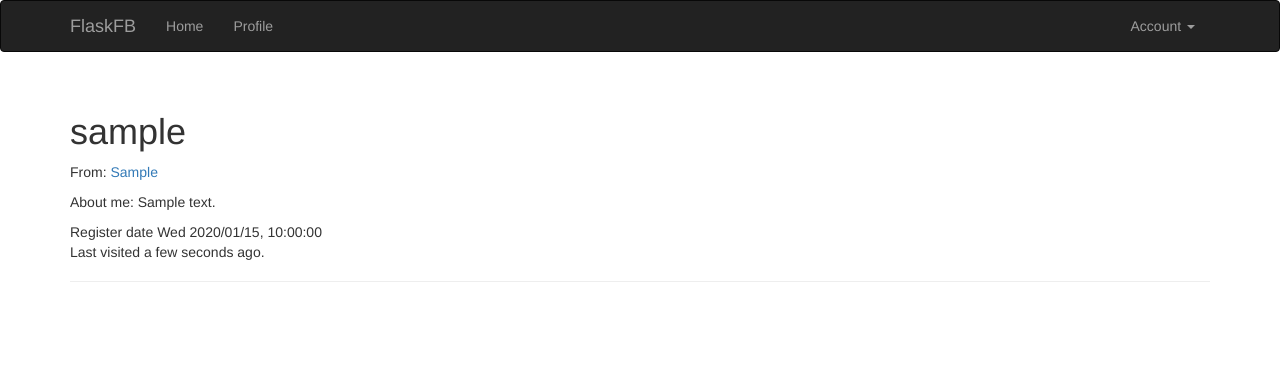
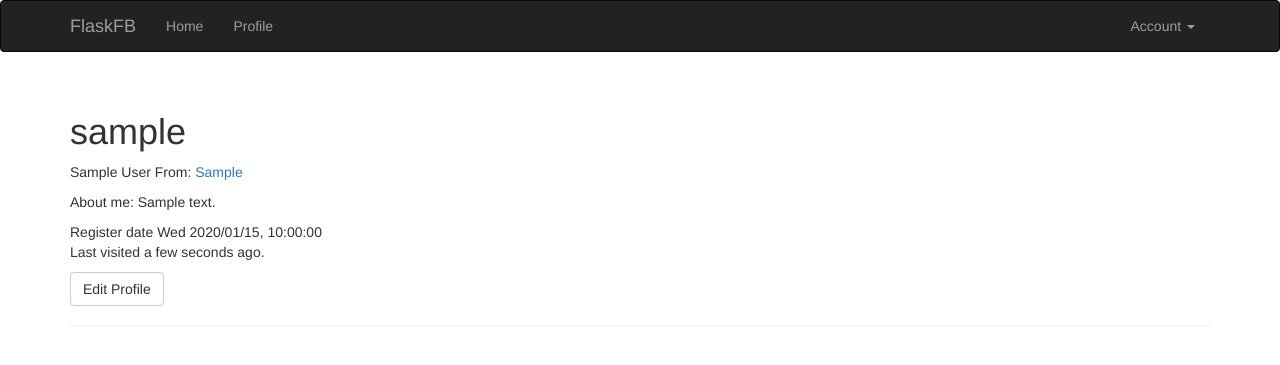
Before and after one commit to KaijianYou/papaya, a Flask app: a page that uses app/templates/user.html in a window 1280 px wide. Shown: the top 365 px of the page. Run offline with Flask 2, Linux system fonts and the light colour scheme; a user stored in the database is signed in; tables that the repository leaves empty hold one stand-in row (values such as "Sample post"); some libraries are stand-ins or nearby versions.

Commit message:
Add function: edit users' profile

```diff
--- a/app/main/__init__.py
+++ b/app/main/__init__.py
@@ -11,8 +11,6 @@
 
 
 from flask import Blueprint
-from flask_login import login_required
-from ..decorators import admin_required, permission_required
 from ..models import Permission
 
 
--- a/app/main/views.py
+++ b/app/main/views.py
@@ -13,8 +13,15 @@
 from datetime import datetime
 from flask import render_template
 from flask import abort
+from flask import flash
+from flask import redirect, url_for
+from flask_login import login_required
+from flask_login import current_user
 from . import main
-from ..models import User
+from ..models import User, Role
+from .forms import EditProfileForm, EditProfileAdminForm
+from app import db
+from ..decorators import admin_required
 
 
 # 如果不指定 methods 参数，则默认将函数注册为 GET 请求的处理程序
@@ -29,3 +36,49 @@ def user(username):
     if user is None:
         abort(404)
     return render_template('user.html', user=user)
+
+
+@main.route('/user/edit-profile', methods=['GET', 'POST'])
+@login_required
+def edit_profile():
+    form = EditProfileForm()
+    if form.validate_on_submit():
+        current_user.real_name = form.real_name.data
+        current_user.location = form.location.data
+        current_user.about_me = form.about_me.data
+        db.session.add(current_user)
+        db.session.commit()
+        flash('Your profile has been updated.')
+        return redirect(url_for('.user', username=current_user.username))
+    form.real_name.data = current_user.real_name
+    form.location.data = current_user.location
+    form.about_me = current_user.about_me
+    return render_template('edit_profile.html', form=form)
+
+
+@main.route('/user/edit-profile/<int:id>', methods=['GET', 'POST'])
+@login_required
+@admin_required
+def edit_profile_admin(id):
+    user = User.query.get_or_404(id)
+    form = EditProfileAdminForm(user=user)
+    if form.validate_on_submit():
+        user.email = form.email.data
+        user.username = form.username.data
+        user.confirmed = form.confirmed.data
+        user.role = Role.query.get(form.role.data)
+        user.real_name = form.real_name.data
+        user.location = form.location
+        user.about_me = form.about_me
+        db.session.add(user)
+        db.session.commit()
+        flash('The profile has been updated.')
+        return redirect(url_for('.user', username=user.username))
+    form.email.data = user.email
+    form.username.data = user.username
+    form.confirmed.data = user.confirmed
+    form.role.data = user.role_id
+    form.real_name.data = user.real_name
+    form.location.data = user.location
+    form.about_me.data = user.about_me
+    return render_template('edit_profile.html', form=form, user=user)
--- a/app/models.py
+++ b/app/models.py
@@ -86,8 +86,9 @@ class User(UserMixin, db.Model):
     username = db.Column(db.String(64), nullable=False, index=True)
     password_hash = db.Column(db.String(128), nullable=False)
     role_id = db.Column('role_id', db.Integer, db.ForeignKey('roles.id'))
-    email = db.Column(db.String(64), unique=True, index=True)
-    location = db.Column(db.String(64))
+    real_name = db.Column('real_name', db.String(64))
+    email = db.Column(db.String(64), unique=True, index=True, nullable=False)
+    location = db.Column(db.String(64),)
     about_me = db.Column(db.Text())
     register_date = db.Column(db.DateTime(), default=datetime.utcnow)
     last_visited = db.Column(db.DateTime(), default=datetime.utcnow)
--- a/app/templates/user.html
+++ b/app/templates/user.html
@@ -6,9 +6,9 @@
 <div class="page-header">
     <h1>{{ user.username }}</h1>
 
-    {% if user.name or user.location %}
+    {% if user.real_name or user.location %}
     <p>
-        {% if user.name %}{{ user.name }}{% endif %}
+        {% if user.real_name %}{{ user.real_name }}{% endif %}
         {% if user.location %}
             From: <a href="http://maps.google.com/?q={{ user.location }}">
                 {{ user.location }}
@@ -29,5 +29,17 @@
         {# 渲染相对时间戳，随着时间的推移自动刷新显示的时间 #}
         Last visited {{ moment(user.last_visited).fromNow(refresh=True) }}.
     </p>
+
+    <p>
+        {% if user == current_user %}
+        <a class="btn btn-default" href="{{ url_for('.edit_profile') }}">Edit Profile</a>
+        {% endif %}
+
+        {% if current_user.is_administrator() %}
+        <a class="btn btn-danger" href="{{ url_for('.edit_profile_admin', id=user.id) }}">
+            Edit Profile [Admin]
+        </a>
+        {% endif %}
+    </p>
 </div>
 {% endblock page_content %}
```
Also changed, not shown: app/main/forms.py (+38 -4 lines), app/templates/edit_profile.html (added, +14 -0 lines), migrations/versions/cbd9ab91c1d0_modify_table_users.py (renamed from migrations/versions/e7791985bc77_modify_table_users.py, +11 -3 lines).
